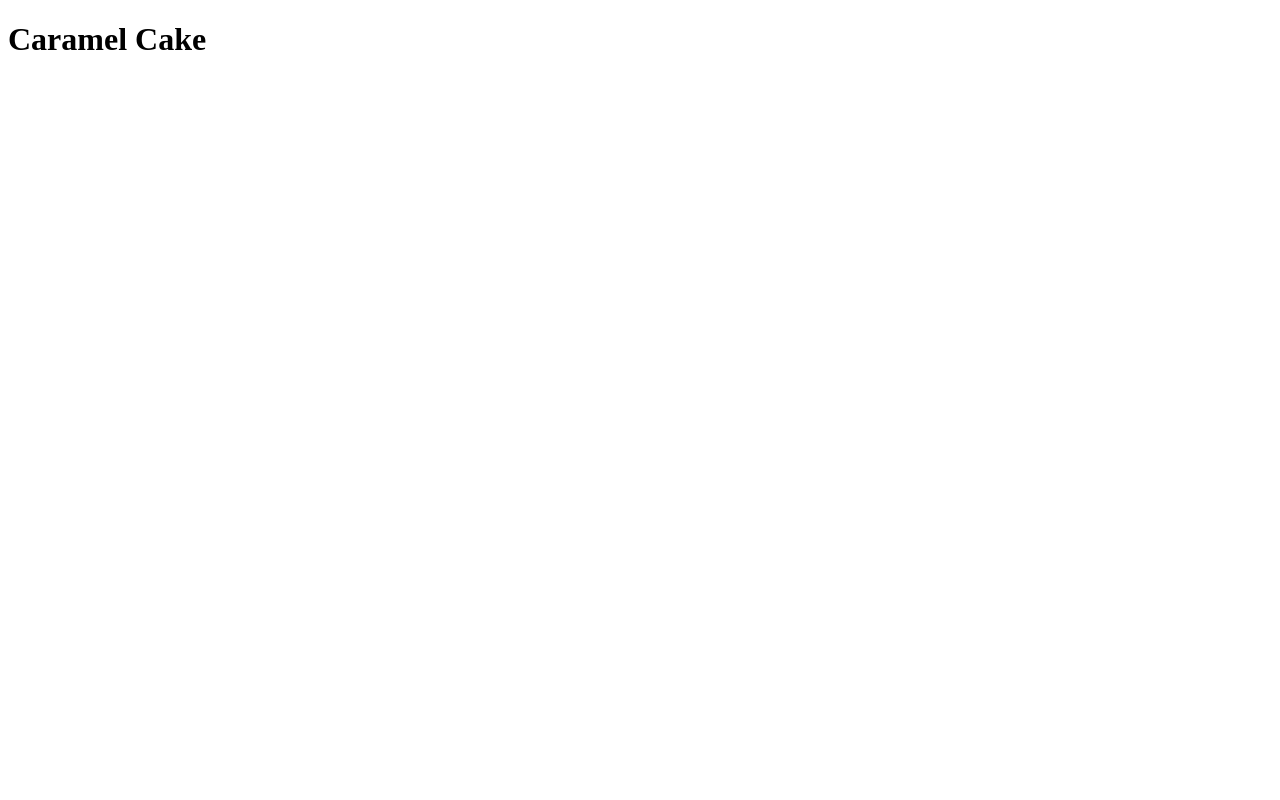
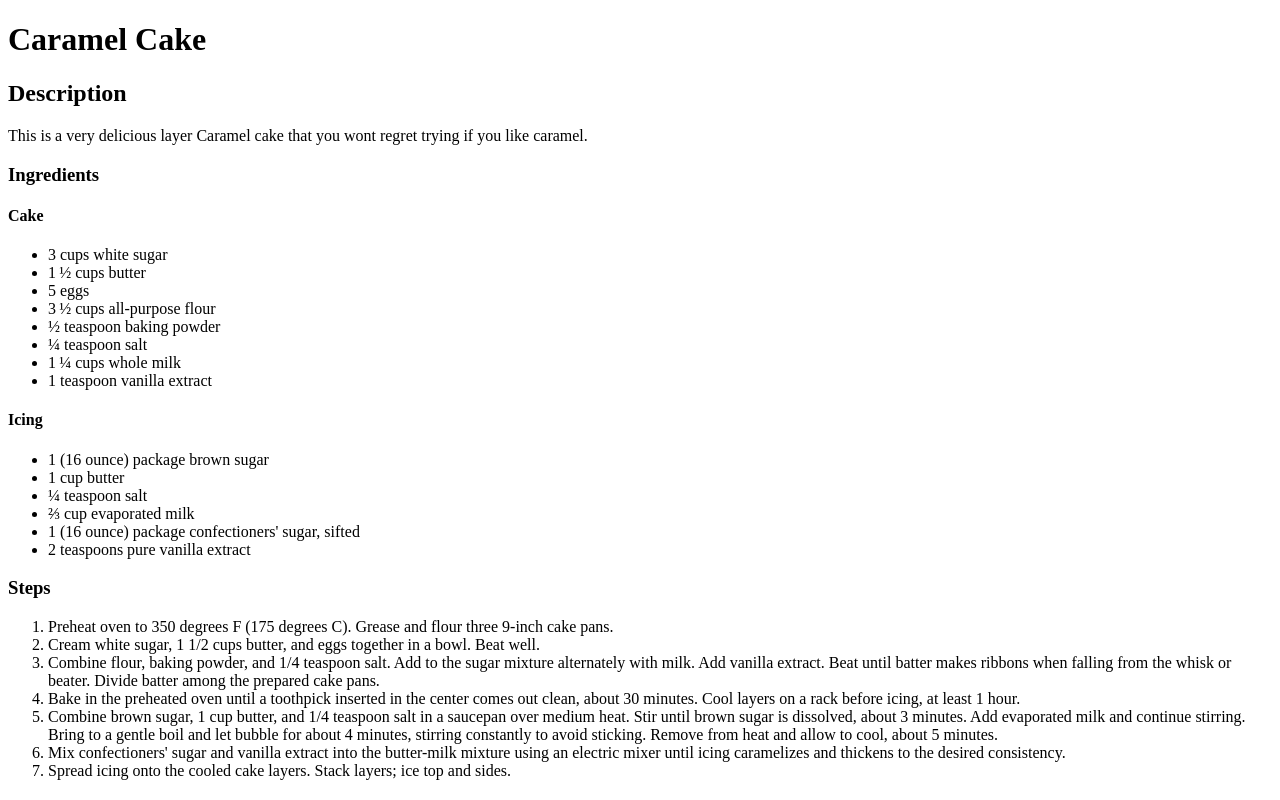
Before and after one commit to ESRJeremy/odin-recipes, a plain HTML site: page recipes/caramel-Cake.html in a window 1280 px wide. Drawn offline with Linux system fonts and the light colour scheme.

Commit message:
finish caramel-Cake.html
I added the Description, Ingredients, & Steps sections to the caramel-Cake.html

```diff
--- a/recipes/caramel-Cake.html
+++ b/recipes/caramel-Cake.html
@@ -12,6 +12,50 @@
 
             <h1>Caramel Cake</h1>
 
+            <h2>Description</h2>
+
+                <p>
+                    This is a very delicious layer Caramel cake that you wont regret trying if you like caramel.
+                </p>
+
+            <h3>Ingredients</h3>
+
+                <h4>Cake</h4>
+
+                <ul>
+                    <li>3 cups white sugar
+                    <li>1 ½ cups butter
+                    <li>5 eggs
+                    <li>3 ½ cups all-purpose flour
+                    <li>½ teaspoon baking powder
+                    <li>¼ teaspoon salt
+                    <li>1 ¼ cups whole milk
+                    <li>1 teaspoon vanilla extract
+                </ul>
+
+                <h4>Icing</h4>
+
+                <ul>
+                    <li>1 (16 ounce) package brown sugar
+                    <li>1 cup butter
+                    <li>¼ teaspoon salt
+                    <li>⅔ cup evaporated milk
+                    <li>1 (16 ounce) package confectioners' sugar, sifted
+                    <li>2 teaspoons pure vanilla extract
+                </ul>
+
+                <h3>Steps</h3>
+
+                <ol>
+                    <li>Preheat oven to 350 degrees F (175 degrees C). Grease and flour three 9-inch cake pans.
+                    <li>Cream white sugar, 1 1/2 cups butter, and eggs together in a bowl. Beat well.
+                    <li>Combine flour, baking powder, and 1/4 teaspoon salt. Add to the sugar mixture alternately with milk. Add vanilla extract. Beat until batter makes ribbons when falling from the whisk or beater. Divide batter among the prepared cake pans.
+                    <li>Bake in the preheated oven until a toothpick inserted in the center comes out clean, about 30 minutes. Cool layers on a rack before icing, at least 1 hour.
+                    <li>Combine brown sugar, 1 cup butter, and 1/4 teaspoon salt in a saucepan over medium heat. Stir until brown sugar is dissolved, about 3 minutes. Add evaporated milk and continue stirring. Bring to a gentle boil and let bubble for about 4 minutes, stirring constantly to avoid sticking. Remove from heat and allow to cool, about 5 minutes.
+                    <li>Mix confectioners' sugar and vanilla extract into the butter-milk mixture using an electric mixer until icing caramelizes and thickens to the desired consistency.
+                    <li>Spread icing onto the cooled cake layers. Stack layers; ice top and sides.
+                </ol>
+
         </body>
 
     </html>
```
